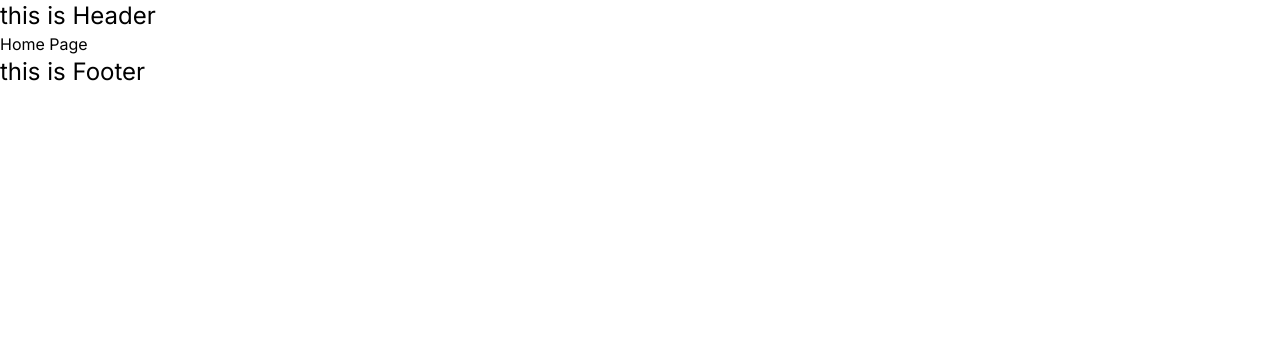
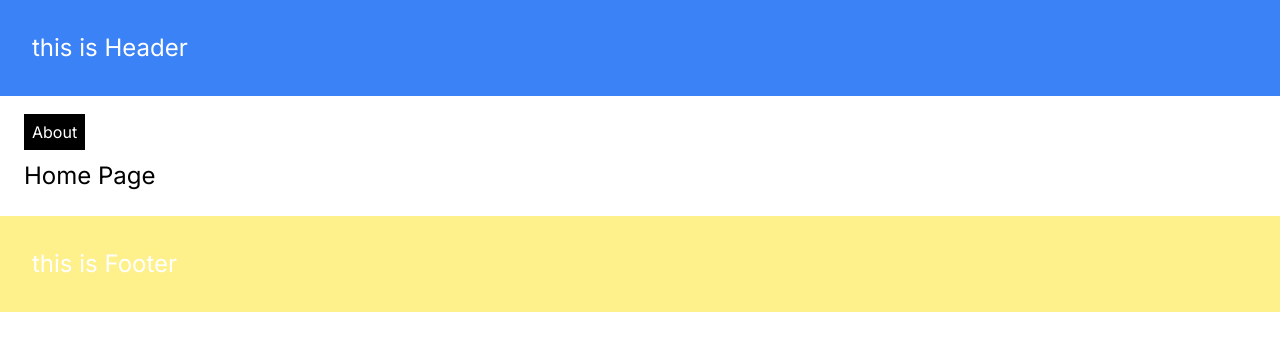
Before and after one commit to prathambhalke/learn-next-js, a Next.js app: page / in a window 1280 px wide. Shown: the top 350 px of the page. Built offline with nearby package versions, Linux system fonts and the light colour scheme.

Commit message:
Navigation in Next js using the Link tag

```diff
--- a/src/app/Routing/about/page.tsx
+++ b/src/app/Routing/about/page.tsx
@@ -1,10 +1,16 @@
-import type { Metadata } from "next";
+import Link from "next/link";
 
-// export const metadata: Metadata = {
-//   title: "code with Pratham",
-// };
 const About = () => {
-  return <h1>About Page</h1>;
+  return (
+    <div>
+      <h1>About Page</h1>
+      <Link href="dynamicRoute/products/1">product1</Link>
+      <Link href="dynamicRoute/products/2">product2</Link>
+      <Link href="dynamicRoute/products/3" replace>
+        produc3
+      </Link>
+    </div>
+  );
 };
 
 export default About;
--- a/src/app/Routing/dynamicRoute/page.tsx
+++ b/src/app/Routing/dynamicRoute/page.tsx
@@ -1,3 +1,5 @@
+import Link from "next/link";
+
 const DynamicRoute = () => {
   return (
     <div>
@@ -5,6 +7,9 @@ const DynamicRoute = () => {
 
       <ul>
         <li>create a Route with [productId] for dynamic route</li>
+        <Link href="dynamicRoute/products/1" replace>
+          product1
+        </Link>
       </ul>
     </div>
   );
--- a/src/app/layout.tsx
+++ b/src/app/layout.tsx
@@ -17,11 +17,11 @@ export default function RootLayout({
   return (
     <html lang="en">
       <body className={inter.className}>
-        <div>
+        <div className="bg-blue-500 p-8 text-white">
           <h1 className="text-2xl">this is Header</h1>
         </div>
         {children}
-        <div>
+        <div className="bg-yellow-200 p-8 text-white">
           <h1 className="text-2xl">this is Footer</h1>
         </div>
       </body>
--- a/src/app/page.tsx
+++ b/src/app/page.tsx
@@ -1,5 +1,13 @@
 import Image from "next/image";
+import Link from "next/link";
 
 export default function Home() {
-  return <h1>Home Page</h1>;
+  return (
+    <div className="m-6">
+      <Link href="/Routing/about" className="p-2 mb-2 bg-black text-white">
+        About
+      </Link>
+      <h1 className="mt-4 text-2xl">Home Page</h1>
+    </div>
+  );
 }
```
